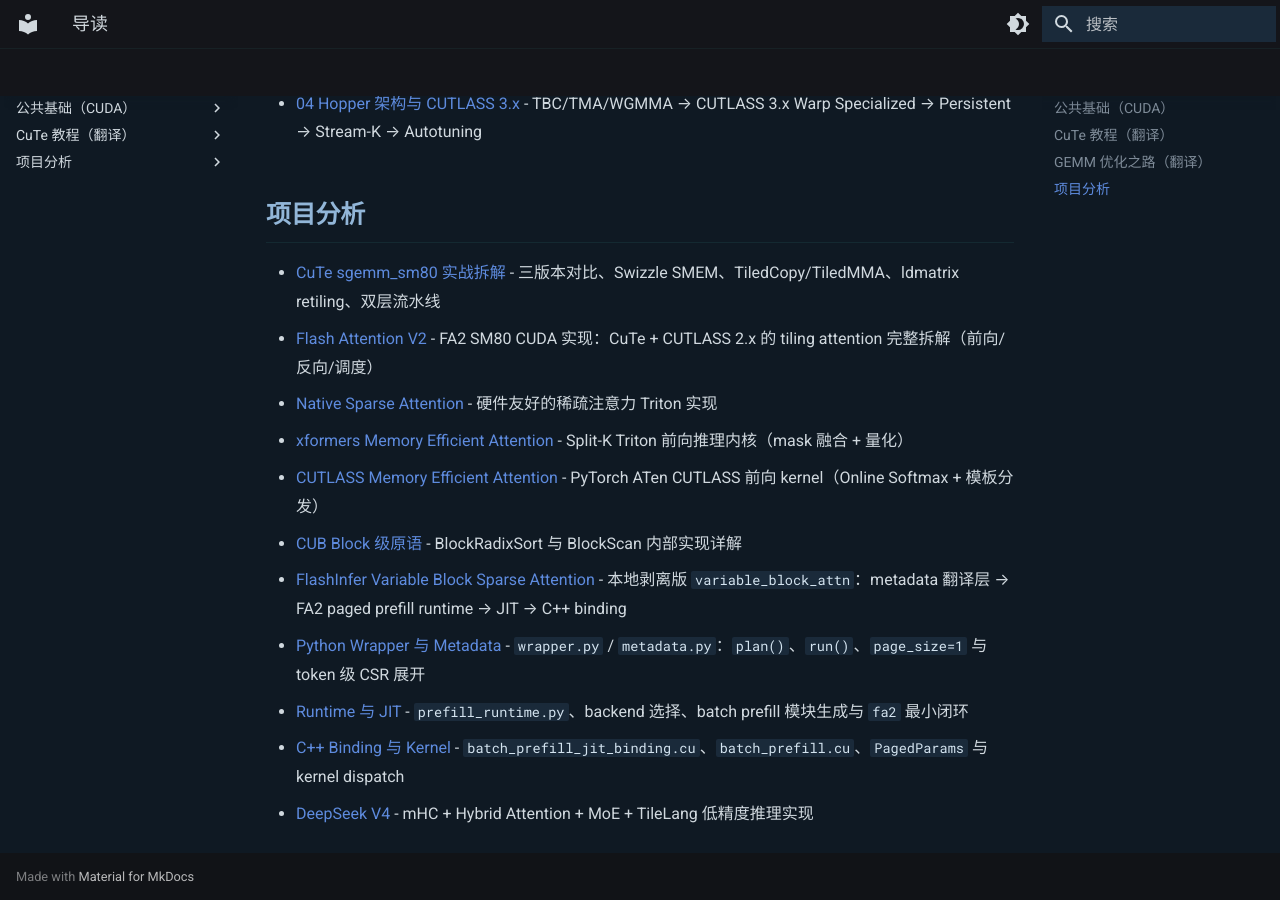
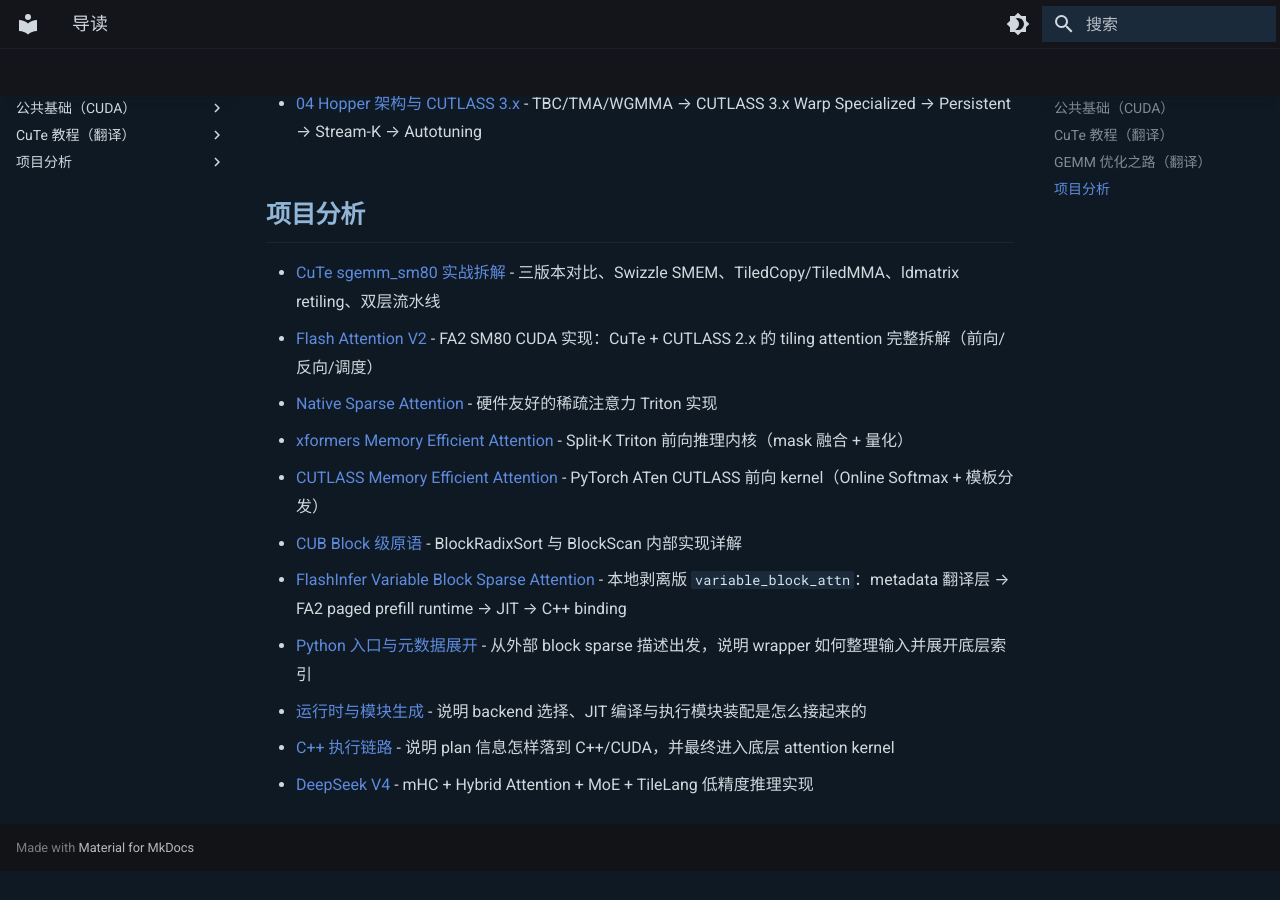
Before and after one commit to YouHuang67/paper-code-notes, an MkDocs documentation site: the page built from docs/code_analysis/index.md, in a window 1280 px wide and 900 px high, scrolled down 1750 px. Built offline with MkDocs 1.6.1 and Material for MkDocs 9.7.7, drawn with Linux system fonts in a browser that asks for light colours; after the commit the page ends 2621 px from its top, so only the background shows below that.

Commit message:
refactor: simplify variable block chapter names

```diff
--- a/docs/code_analysis/index.md
+++ b/docs/code_analysis/index.md
@@ -47,7 +47,7 @@
 - [CUTLASS Memory Efficient Attention](cutlass_mem_eff_attention/00_overview.md) - PyTorch ATen CUTLASS 前向 kernel（Online Softmax + 模板分发）
 - [CUB Block 级原语](cub_block_primitives/01_block_radix_sort_and_scan.md) - BlockRadixSort 与 BlockScan 内部实现详解
 - [FlashInfer Variable Block Sparse Attention](flashinfer_variable_block_sparse/00_overview.md) - 本地剥离版 `variable_block_attn`：metadata 翻译层 → FA2 paged prefill runtime → JIT → C++ binding
-  - [Python Wrapper 与 Metadata](flashinfer_variable_block_sparse/01_python_wrapper_and_metadata.md) - `wrapper.py` / `metadata.py`：`plan()`、`run()`、`page_size=1` 与 token 级 CSR 展开
-  - [Runtime 与 JIT](flashinfer_variable_block_sparse/02_runtime_and_jit.md) - `prefill_runtime.py`、backend 选择、batch prefill 模块生成与 `fa2` 最小闭环
-  - [C++ Binding 与 Kernel](flashinfer_variable_block_sparse/03_cpp_binding_and_kernel.md) - `batch_prefill_jit_binding.cu`、`batch_prefill.cu`、`PagedParams` 与 kernel dispatch
+  - [Python 入口与元数据展开](flashinfer_variable_block_sparse/01_python_wrapper_and_metadata.md) - 从外部 block sparse 描述出发，说明 wrapper 如何整理输入并展开底层索引
+  - [运行时与模块生成](flashinfer_variable_block_sparse/02_runtime_and_jit.md) - 说明 backend 选择、JIT 编译与执行模块装配是怎么接起来的
+  - [C++ 执行链路](flashinfer_variable_block_sparse/03_cpp_binding_and_kernel.md) - 说明 plan 信息怎样落到 C++/CUDA，并最终进入底层 attention kernel
 - [DeepSeek V4](deepseek_v4/00_overview.md) - mHC + Hybrid Attention + MoE + TileLang 低精度推理实现
--- a/mkdocs.yml
+++ b/mkdocs.yml
@@ -181,9 +181,9 @@
         - BlockRadixSort 与 BlockScan: code_analysis/cub_block_primitives/01_block_radix_sort_and_scan.md
       - FlashInfer Variable Block Sparse Attention:
         - 总览: code_analysis/flashinfer_variable_block_sparse/00_overview.md
-        - Python Wrapper 与 Metadata: code_analysis/flashinfer_variable_block_sparse/01_python_wrapper_and_metadata.md
-        - Runtime 与 JIT: code_analysis/flashinfer_variable_block_sparse/02_runtime_and_jit.md
-        - C++ Binding 与 Kernel: code_analysis/flashinfer_variable_block_sparse/03_cpp_binding_and_kernel.md
+        - Python 入口与元数据展开: code_analysis/flashinfer_variable_block_sparse/01_python_wrapper_and_metadata.md
+        - 运行时与模块生成: code_analysis/flashinfer_variable_block_sparse/02_runtime_and_jit.md
+        - C++ 执行链路: code_analysis/flashinfer_variable_block_sparse/03_cpp_binding_and_kernel.md
       - DeepSeek V4:
         - 总览: code_analysis/deepseek_v4/00_overview.md
         - 模型架构: code_analysis/deepseek_v4/01_model_architecture.md
```
Also changed, not shown: docs/code_analysis/flashinfer_variable_block_sparse/00_overview.md (+3 -3 lines), docs/code_analysis/flashinfer_variable_block_sparse/01_python_wrapper_and_metadata.md (+1 -1 lines), docs/code_analysis/flashinfer_variable_block_sparse/02_runtime_and_jit.md (+1 -1 lines), docs/code_analysis/flashinfer_variable_block_sparse/03_cpp_binding_and_kernel.md (+1 -1 lines), docs/data/tag_index.json (+6 -6 lines).
